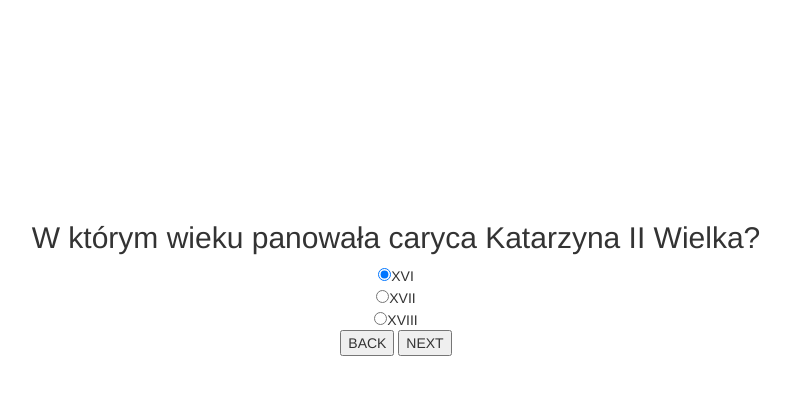
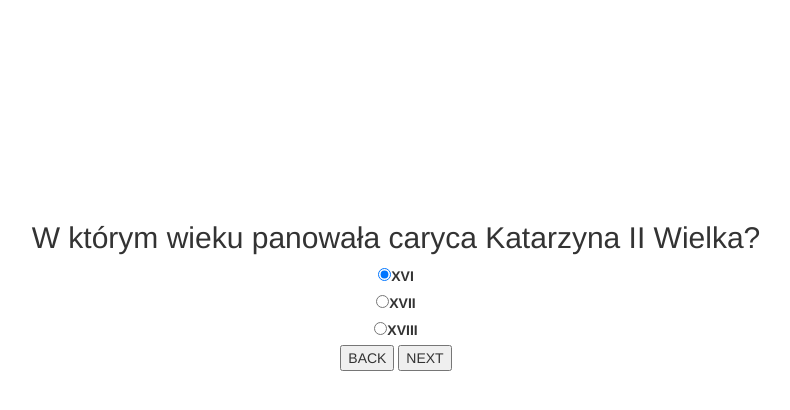
Before and after one commit to katkor/Quiz, a plain HTML site: page index.html in a window 1280 px wide. Both pictures are taken after a click on the button "TAKE QUIZ". Shown: the whole page, without its empty margins (244-1034 px from the left). Drawn offline with nearby package versions, Linux system fonts and the light colour scheme.

Commit message:
Questions change. Answers change now too.

```diff
--- a/index.html
+++ b/index.html
@@ -14,9 +14,9 @@
 		<div class="col-sm-12">
 		<h2></h2>
 			<form>
-				<input type="radio" name="pyt1" value="" class="answer" checked><br />
-				<input type="radio" name="pyt1" value="" class="answer"><br />
-				<input type="radio" name="pyt1" value="" class="answer"><br />
+				<input id='ans1' type="radio" name="pyt1" value="" class="answer" checked><label for ='ans1'></label><br />
+				<input id='ans2' type="radio" name="pyt1" value="" class="answer"><label for ='ans2'></label><br />
+				<input id='ans3' type="radio" name="pyt1" value="" class="answer"><label for ='ans3'></label><br />
 				<input type="submit" value="BACK" class="">
 				<input type="submit" value="NEXT" class="">
 			</form>
--- a/script.js
+++ b/script.js
@@ -36,20 +36,31 @@ var answers = document.getElementsByClassName('answer');
 
 for (var i=0; i<allQuestions[0].choices.length; i++) {
 	$(answers[i]).val(allQuestions[0].choices[i]);
-	$(answers[i]).after(allQuestions[0].choices[i]);
+	//$(answers[i]).after(allQuestions[0].choices[i]);
+    //$(answers[i]).text(allQuestions[0].choices[i]);
+	//$('input').append(allQuestions[0].choices[i]);
+    //$(":radio[name=pyt1]").append(allQuestions[0].choices[i]);
+}
+$('label[for=ans1]').text(allQuestions[counter].choices[0]);
+$('label[for=ans2]').text(allQuestions[counter].choices[1]);
+$('label[for=ans3]').text(allQuestions[counter].choices[2]);
+    //jak robię to w pętli jedną linijką zamiast trzech to wszędzie wpisana jest trzecia odpowiedz
 
-}
 
 $('form' ).submit(function( event ) {
   event.preventDefault();
   if (counter < allQuestions.length-1) {
     counter++;
     $('h2').text(allQuestions[counter].question);
+    //nic sie nie zmienia, dlaczego???
+    $('label[for=ans1]').text(allQuestions[counter].choices[0]);
+    $('label[for=ans2]').text(allQuestions[counter].choices[1]);
+    $('label[for=ans3]').text(allQuestions[counter].choices[2]);
     }
   else {
     $(document).ready(function() {
       $('.questions').hide();
       });
-    $('body').append("Koniec quizu.")
+    $('#end').append("Koniec quizu.")
   }
 });
```
